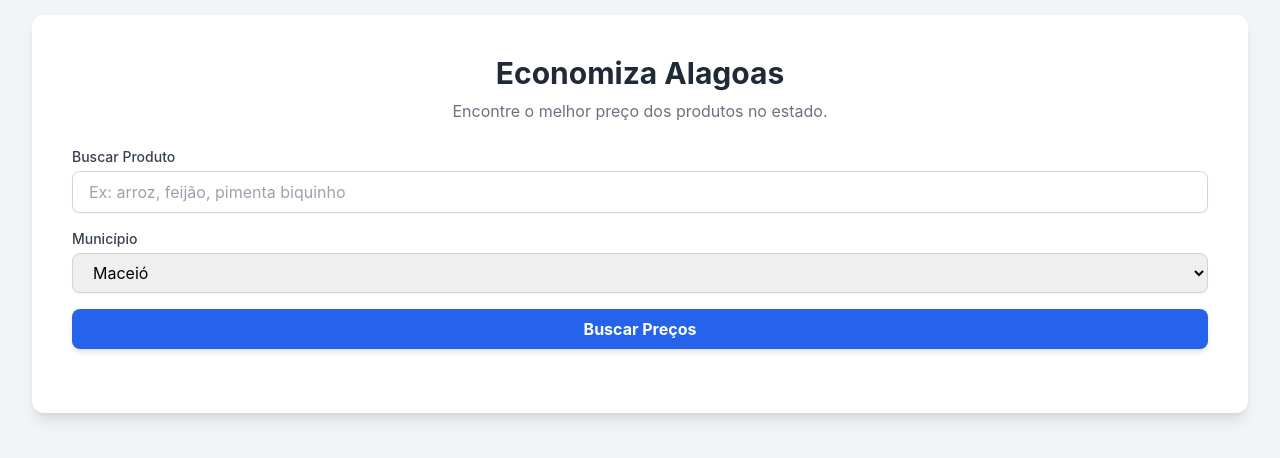
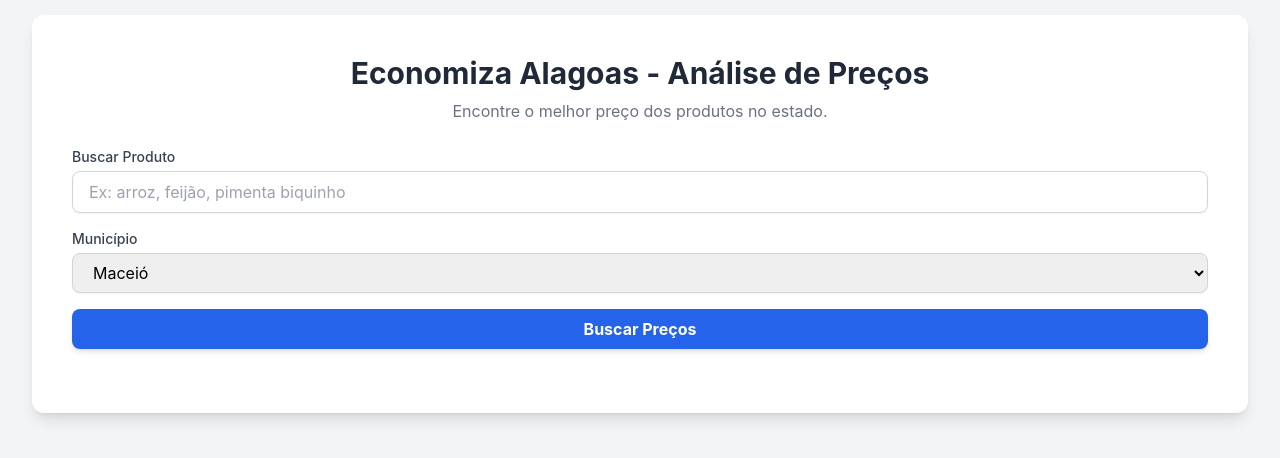
Before and after one commit to victorcastro20151/economiza-al-price-analysis, a plain HTML site: page index.html in a window 1280 px wide. Shown: the part 186-644 px from the top of the page. Drawn offline with nearby package versions, Linux system fonts and the light colour scheme.

Commit message:
Update index.html

```diff
--- a/index.html
+++ b/index.html
@@ -30,7 +30,7 @@
 <body class="bg-gray-100 flex items-center justify-center min-h-screen">
     <div class="container mx-auto p-4 md:p-8">
         <div class="bg-white rounded-xl shadow-lg p-6 md:p-10 transition-all duration-300">
-            <h1 class="text-3xl font-bold text-center text-gray-800 mb-2">Economiza Alagoas</h1>
+            <h1 class="text-3xl font-bold text-center text-gray-800 mb-2">Economiza Alagoas - Análise de Preços</h1>
             <p class="text-center text-gray-500 mb-6">Encontre o melhor preço dos produtos no estado.</p>
 
             <!-- Formulário de Busca -->
```
